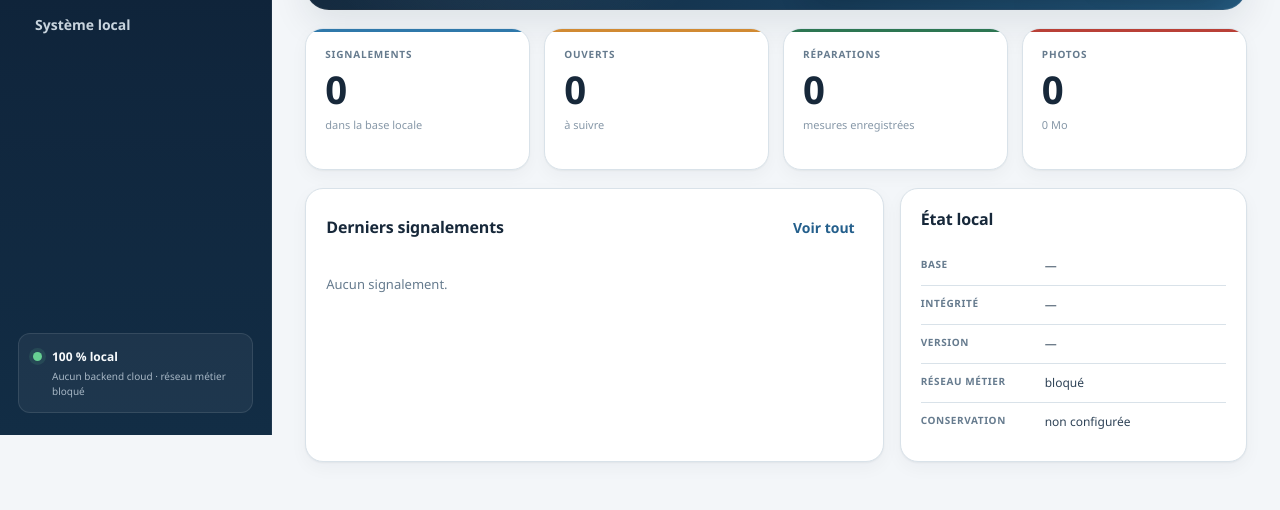
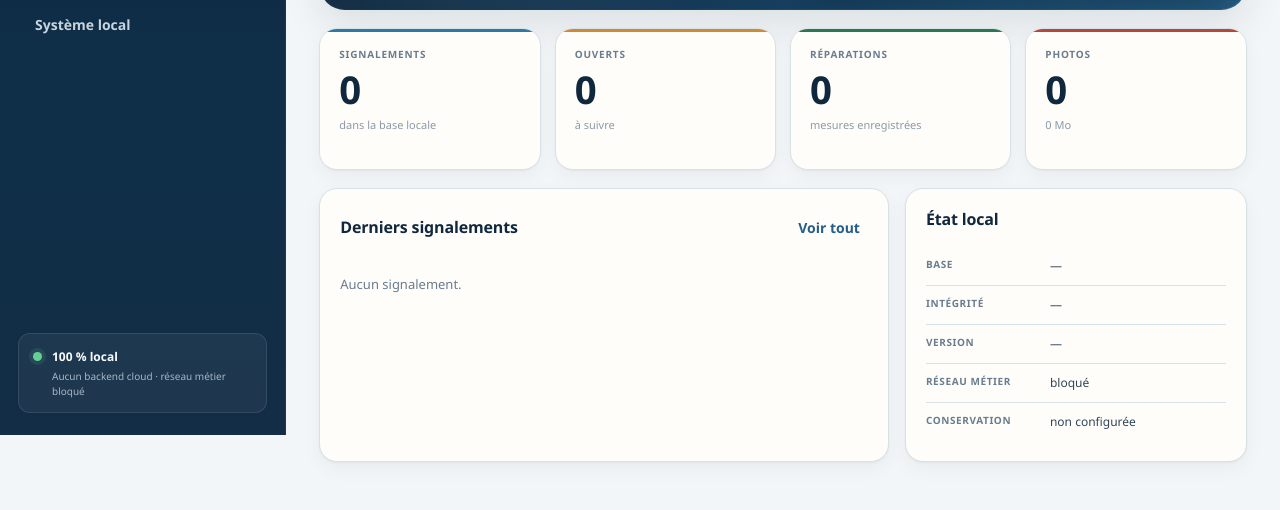
Before and after one commit to darksathili-jpg/respect_des_lieux_PRO, an Electron app: page renderer/index.html in a window 1280 px wide. Shown: the part 365-875 px from the top of the page. Drawn offline with Linux system fonts and the light colour scheme; no server answers.

Commit message:
R4-P3a: extend design tokens with Watteau identity

```diff
--- a/renderer/tokens.css
+++ b/renderer/tokens.css
@@ -1,4 +1,4 @@
-/* R2 — Design tokens. Single source of visual truth for the production shell. */
+/* R2/R4-P3a — Design tokens. Single source of visual truth for the production shell. */
 :root{
   --rdl-ds-ready:r2;
   color-scheme:light;
@@ -7,32 +7,46 @@
   --rdl-font-mono:"Cascadia Code",Consolas,"Courier New",monospace;
   --rdl-font-display:Georgia,"Times New Roman",serif;
 
-  --rdl-text-strong:#17283a;
-  --rdl-text:#2f4357;
-  --rdl-text-soft:#667b8e;
-  --rdl-text-faint:#8798a8;
-  --rdl-canvas:#f3f6f9;
-  --rdl-surface:#ffffff;
-  --rdl-surface-soft:#f8fafc;
-  --rdl-surface-tint:#eef4f8;
-  --rdl-line:#d9e2e9;
-  --rdl-line-strong:#c6d2dc;
+  --rdl-text-strong:#10283d;
+  --rdl-text:#30465a;
+  --rdl-text-soft:#687d8f;
+  --rdl-text-faint:#8a9aa8;
+  --rdl-canvas:#f3f6f8;
+  --rdl-surface:#fffdf9;
+  --rdl-surface-soft:#f9fbfc;
+  --rdl-surface-tint:#edf4f7;
+  --rdl-line:#d7e1e8;
+  --rdl-line-strong:#c3d0da;
 
-  --rdl-navy-950:#0b1b2d;
-  --rdl-navy-900:#10263d;
-  --rdl-navy-800:#173b58;
+  --rdl-navy-950:#0b2033;
+  --rdl-navy-900:#0f2f49;
+  --rdl-navy-800:#173f5f;
   --rdl-blue-700:#245f8c;
-  --rdl-blue-600:#2f78aa;
+  --rdl-blue-600:#2d78a9;
   --rdl-blue-100:#e8f2f8;
-  --rdl-brick-700:#9f312d;
-  --rdl-brick-600:#b94037;
-  --rdl-brick-100:#f8ebe8;
+  --rdl-brick-700:#98312d;
+  --rdl-brick-600:#b84639;
+  --rdl-brick-100:#faece8;
   --rdl-green-700:#2d7652;
   --rdl-green-100:#e7f5ed;
   --rdl-amber-700:#8c5d1c;
   --rdl-amber-100:#fff4df;
   --rdl-red-700:#913f46;
   --rdl-red-100:#fbecee;
+
+  /* R4-P3a — identité Watteau. */
+  --watteau-navy:#0f2f49;
+  --watteau-navy-deep:#0a2237;
+  --watteau-blue:#245f8c;
+  --watteau-brick:#b84639;
+  --watteau-brick-dark:#98312d;
+  --watteau-cream:#f7eee4;
+  --watteau-cream-soft:#fff8f0;
+  --watteau-canvas:#f2f5f7;
+  --watteau-surface:#fffdf9;
+  --watteau-ink:#10283d;
+  --watteau-gold:#d38b38;
+  --watteau-green:#2d7652;
 
   --rdl-space-1:4px;
   --rdl-space-2:8px;
@@ -49,25 +63,25 @@
   --rdl-radius-sm:8px;
   --rdl-radius-md:12px;
   --rdl-radius-lg:18px;
-  --rdl-radius-xl:24px;
+  --rdl-radius-xl:26px;
   --rdl-radius-pill:999px;
 
-  --rdl-shadow-sm:0 1px 2px rgba(12,31,48,.05),0 6px 18px rgba(12,31,48,.04);
-  --rdl-shadow-md:0 14px 36px rgba(12,31,48,.09);
-  --rdl-shadow-lg:0 24px 70px rgba(8,24,39,.16);
+  --rdl-shadow-sm:0 1px 2px rgba(12,31,48,.05),0 7px 20px rgba(12,31,48,.045);
+  --rdl-shadow-md:0 14px 38px rgba(12,31,48,.10);
+  --rdl-shadow-lg:0 25px 72px rgba(8,24,39,.17);
   --rdl-focus:0 0 0 3px rgba(47,120,170,.22),0 0 0 1px #2f78aa;
   --rdl-focus-ring:#2f78aa;
-  --rdl-focus-ring-dark:#8fd3ff;
+  --rdl-focus-ring-dark:#9bddff;
 
-  --rdl-sidebar-width:272px;
+  --rdl-sidebar-width:286px;
   --rdl-content-max:1540px;
   --rdl-topbar-min:92px;
-  --rdl-control-min:42px;
+  --rdl-control-min:44px;
   --rdl-ease:cubic-bezier(.2,.75,.25,1);
   --rdl-duration-fast:140ms;
   --rdl-duration:220ms;
 
-  /* Compatibility aliases while R2 migrates every view to the shared system. */
+  /* Compatibility aliases while every view remains on the shared system. */
   --bg:var(--rdl-canvas);
   --surface:var(--rdl-surface);
   --surface2:var(--rdl-surface-soft);
```
